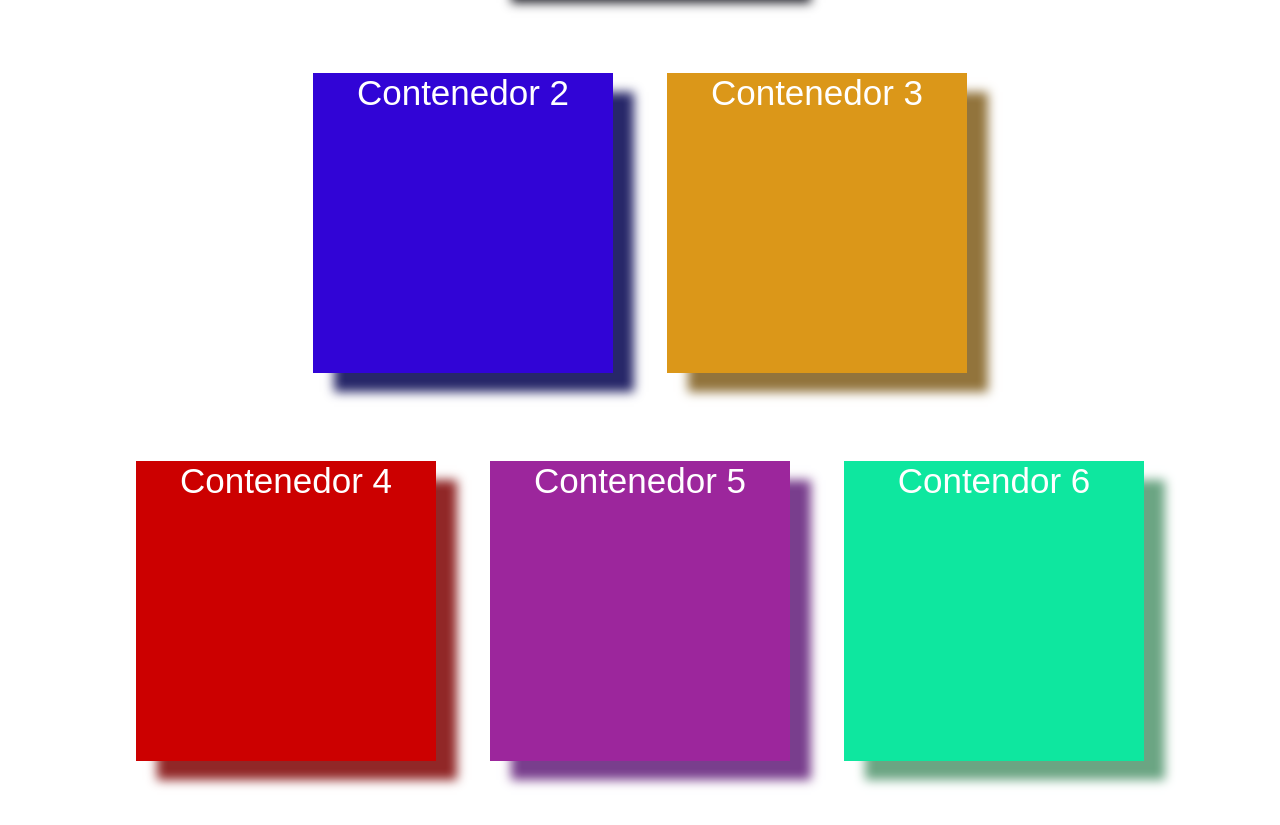
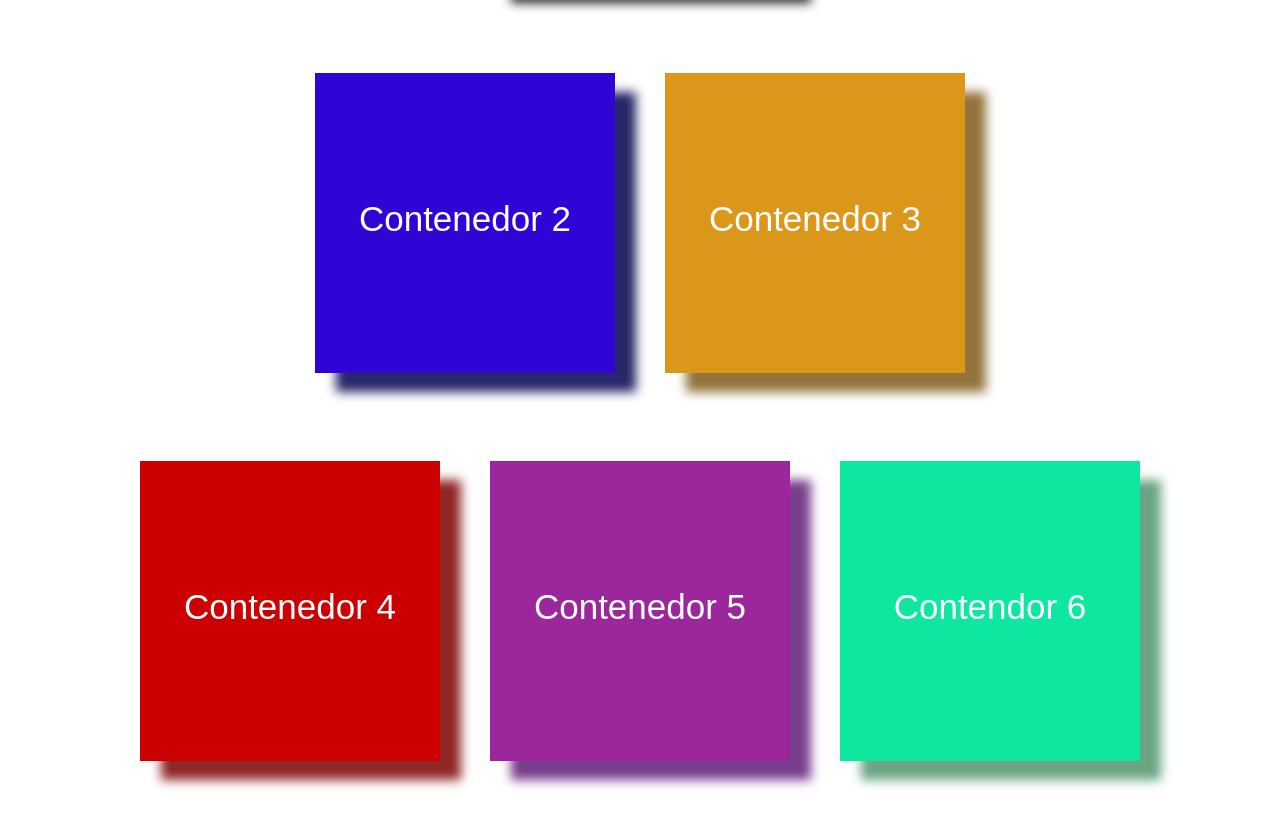
Before and after one commit to danielcordoba12/Mi-sito-web, a plain HTML site: page contenedores.html in a window 1280 px wide. Shown: the part 437-1262 px from the top of the page. Drawn offline with Linux system fonts and the light colour scheme.

Commit message:
Contenedor

```diff
--- a/contenedores.html
+++ b/contenedores.html
@@ -13,12 +13,12 @@
         <div class="Box box-box-1"><p>Contenedor 1</p></div>
     </div>
 
-        <div class="conjunto-2">
+        <div class="conjunto-1">
             <div class="Box box-box-2"><p>Contenedor 2</p></div>
             <div class="Box box-box-3"><p>Contenedor 3</p></div>
         </div>
 
-        <div class="conjunto-3">
+        <div class="conjunto-1">
             <div class="Box box-box-4"><p>Contenedor 4</p></div>
             <div class="Box box-box-5"><p>Contenedor 5</p></div>
             <div class="Box box-box-6"><p>Contendor 6</p></div>
--- a/css/contenedores.css
+++ b/css/contenedores.css
@@ -19,21 +19,21 @@ p {
     font-size: 35px;
     font-family: Arial, Helvetica, sans-serif;
     color: white;
+    align-items: center;
+    padding: 42% 0;
 }
 .conjunto-1 {
     display: inline-flexbox;
     text-align: center;
     margin: 3%;
+    justify-content: center;
+    display: flex;
 }
 .box-box-1 {
     background-color: rgb(0, 0, 0);
     box-shadow: 21px 19px 10px rgb(36, 36, 44);
 }
-.conjunto-2 {
-    display: inline-flexbox ;
-    text-align: center;
-    margin: 3%;
-}
+
 .box-box-2 {
     background-color: rgb(49, 4, 214);
     box-shadow: 21px 19px 10px rgb(39, 39, 105);
@@ -42,11 +42,7 @@ p {
     background-color: rgb(219, 151, 25);
     box-shadow: 21px 19px 10px rgb(146, 116, 60);
 }
-.conjunto-3 {
-    display: inline-flexbox;
-    text-align: center;
-    margin: 3%;
-}
+
 .box-box-4 {
     background-color: rgb(204, 0, 0);
     box-shadow: 21px 19px 10px rgb(145, 39, 39);
```
